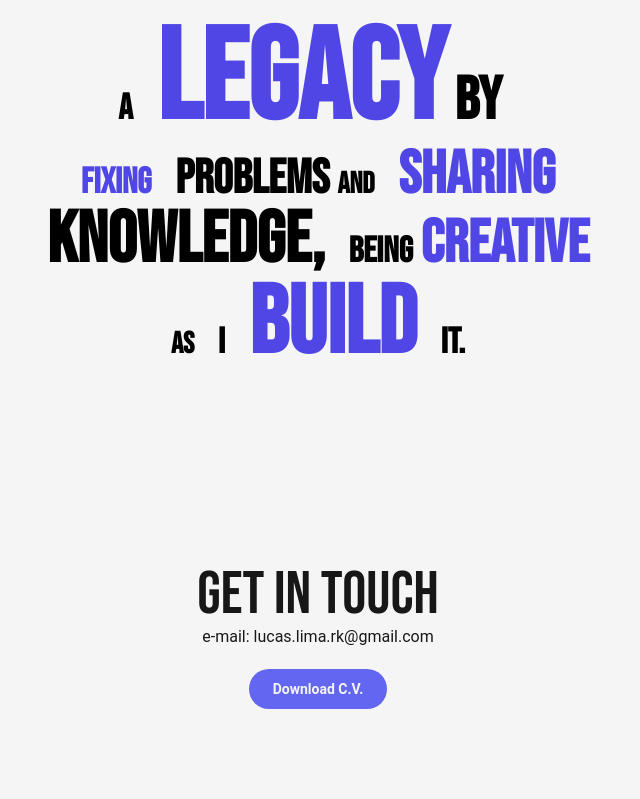
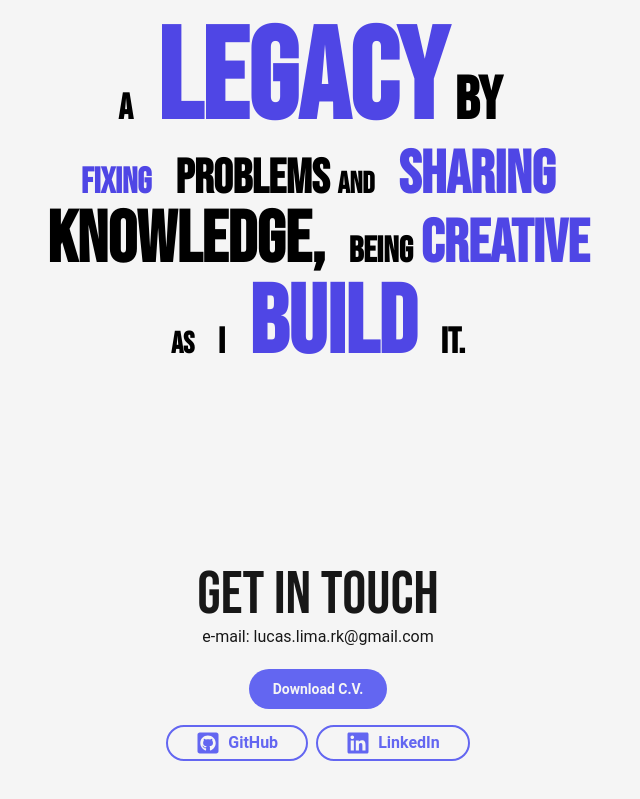
Before and after one commit to astatonn/astatonn.com, a Next.js app: page / in a window 1280 px wide. Shown: the part 3191-3990 px from the top of the page, without its empty margins (322-962 px from the left). Built offline with nearby package versions, Linux system fonts and the light colour scheme.

Commit message:
🎨💄Adding new contact buttons

```diff
--- a/src/components/Contact.tsx
+++ b/src/components/Contact.tsx
@@ -1,17 +1,28 @@
 import { Bebas_Neue } from 'next/font/google';
+import { FaLinkedin } from "react-icons/fa6";
+import { FaGithubSquare } from "react-icons/fa";
 
 const bebas_neue = Bebas_Neue({ subsets: ['latin'], weight: "400" });
 
-export default function Contact(){
+export default function Contact() {
     return (
         <div className="flex bg-wtsecondary ">
             <section id='contact' className="flex flex-col items-center w-full justify-center py-28 md:py-52 lg:pt-48 h-fit">
                 <h2 className={`${bebas_neue.className} text-6xl `}>
                     Get in Touch
                 </h2>
-                    <div>e-mail: lucas.lima.rk@gmail.com</div>
-                    <button type='button' className='py-2.5 mt-5 px-6 text-sm bg-indigo-500 text-wtsecondary rounded-full cursor-pointer font-semibold text-center shadow-xs transition-all duration-500 hover:bg-indigo-700'>Download C.V.</button>
-
+                <div>e-mail: lucas.lima.rk@gmail.com</div>
+                <button type='button' className='py-2.5 mt-5 px-6 text-sm bg-indigo-500 text-wtsecondary rounded-full cursor-pointer font-semibold text-center shadow-xs transition-all duration-500 hover:bg-indigo-700'>Download C.V.</button>
+                <div className="flex gap-2 mt-4">
+                    <a href='https://github.com/astatonn' target='_blank'
+                        className='py-1 px-7 flex items-center gap-2 text-base max-h-max border-2 border-solid border-indigo-500 text-indigo-500 rounded-full cursor-pointer font-semibold text-center shadow-xs transition-all duration-500 hover:bg-indigo-500 hover:text-wtsecondary'>
+                            <span className='text-2xl'><FaGithubSquare /></span>
+                             GitHub</a>
+                    <a href='https://www.linkedin.com/in/astatonn/' target='_blank'
+                        className='py-1 px-7 flex items-center gap-2 text-base max-h-max border-2 border-solid border-indigo-500 text-indigo-500 rounded-full cursor-pointer font-semibold text-center shadow-xs transition-all duration-500 hover:bg-indigo-500 hover:text-wtsecondary'>
+                            <span className='text-2xl'><FaLinkedin /></span>
+                             LinkedIn</a>
+                </div>
             </section>
         </div>
     )
```
